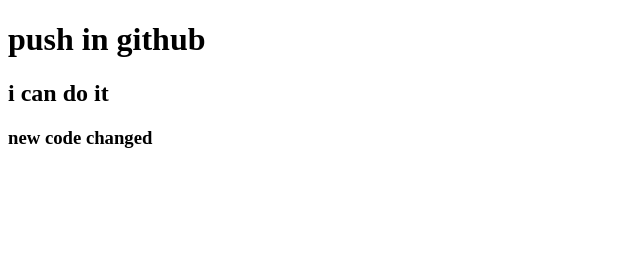
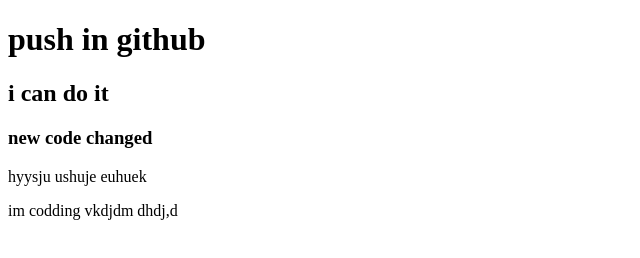
Before and after one commit to nasimuddin6/my-second-repo, a plain HTML site: page index.html in a window 1280 px wide. Shown: the whole page, without its empty margins (0-640 px from the left). Drawn offline with Linux system fonts and the light colour scheme.

Commit message:
style added

```diff
--- a/index.html
+++ b/index.html
@@ -5,10 +5,14 @@
     <meta http-equiv="X-UA-Compatible" content="IE=edge">
     <meta name="viewport" content="width=device-width, initial-scale=1.0">
     <title>my second github repo</title>
+    <link rel="stylesheet" href="style.css">
 </head>
 <body>
     <h1>push in github</h1>
     <h2>i can do it</h2>
     <h3>new code changed</h3>
+    <p>hyysju ushuje euhuek</p>
+    <p>im codding vkdjdm dhdj,d</p>
+
 </body>
 </html>
```
Also changed, not shown: style.css (added).
